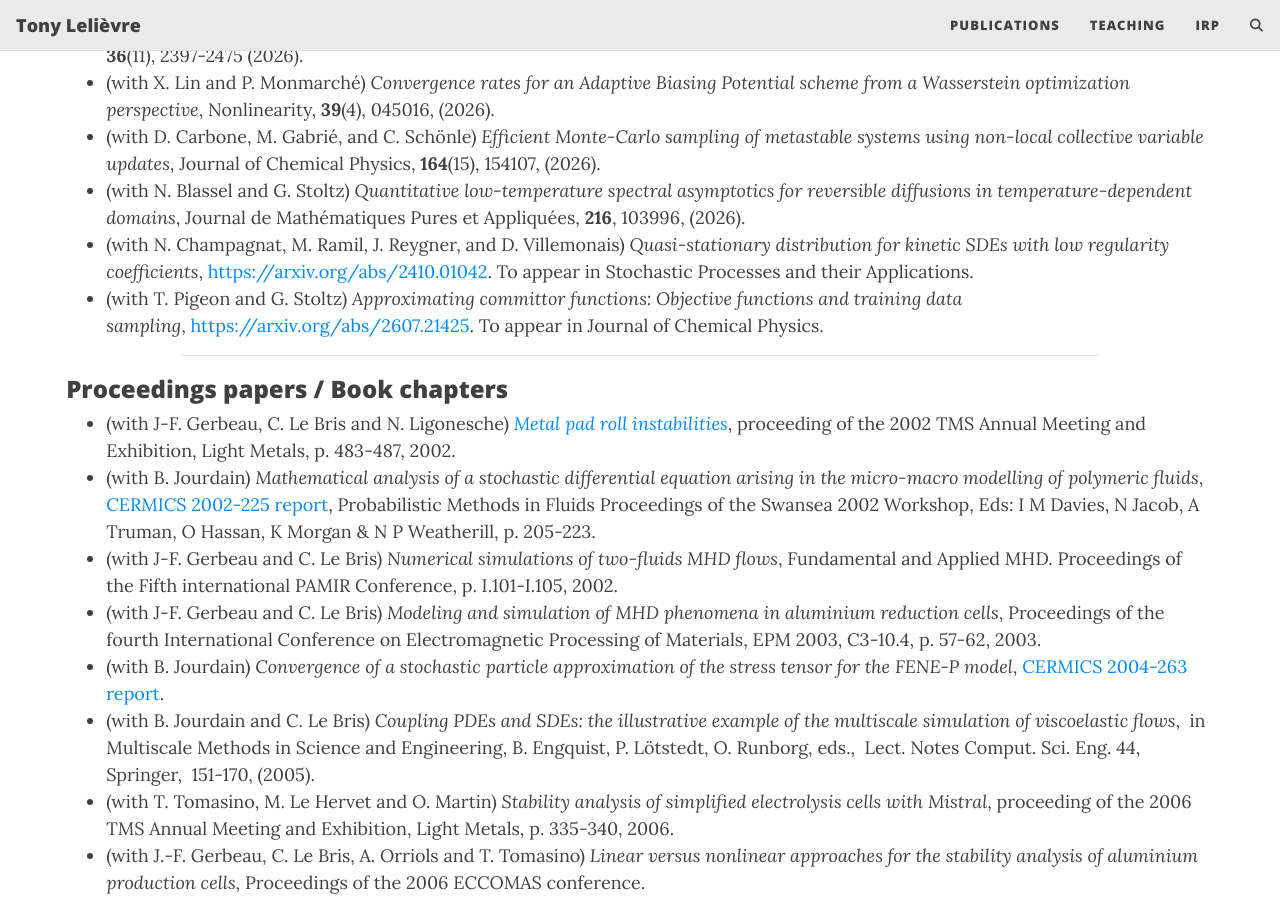
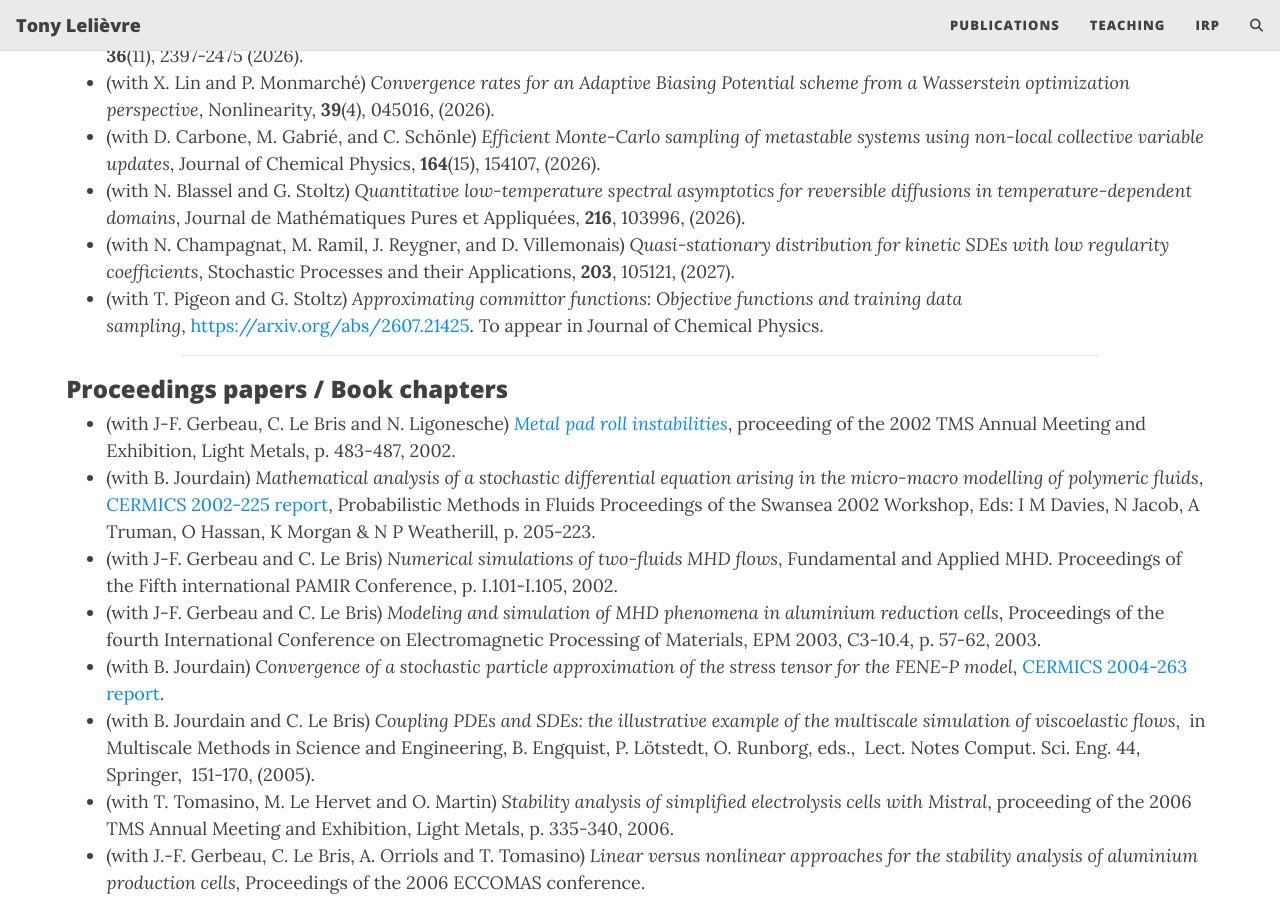
Before and after one commit to Tony-Lelievre/Tony-Lelievre.github.io, a Jekyll site: the page built from publications.md, in a window 1280 px wide and 900 px high, scrolled down 7509 px. Built offline with Jekyll 4.4.1, drawn with Linux system fonts in a browser that asks for light colours; comment, search, counter and statistics services are not loaded; our own code applies the rules of GitHub Pages for plain Markdown files.

Commit message:
Update kinetic SDE article citation

```diff
--- a/publications.md
+++ b/publications.md
@@ -158,7 +158,7 @@ Numerical Mathematics and Scientific Computation, Oxford University Press, 2006.
  	<li>(with X. Lin and P. Monmarché) <i>Convergence rates for an Adaptive Biasing Potential scheme from a Wasserstein optimization perspective</i>, Nonlinearity, <strong>39</strong>(4), 045016, (2026).</li>
  	<li>(with D. Carbone, M. Gabrié, and C. Schönle) <em>Efficient Monte-Carlo sampling of metastable systems using non-local collective variable updates</em>, Journal of Chemical Physics, <strong>164</strong>(15), 154107, (2026).</li>
 	<li>(with N. Blassel and G. Stoltz) <i>Quantitative low-temperature spectral asymptotics for reversible diffusions in temperature-dependent domains</i>, Journal de Mathématiques Pures et Appliquées, <strong>216</strong>, 103996, (2026).</li>
-  <li>(with N. Champagnat, M. Ramil, J. Reygner, and D. Villemonais) <i>Quasi-stationary distribution for kinetic SDEs with low regularity coefficients</i>, <a href="https://arxiv.org/abs/2410.01042">https://arxiv.org/abs/2410.01042</a>. To appear in Stochastic Processes and their Applications.</li>
+  <li>(with N. Champagnat, M. Ramil, J. Reygner, and D. Villemonais) <i>Quasi-stationary distribution for kinetic SDEs with low regularity coefficients</i>, Stochastic Processes and their Applications, <strong>203</strong>, 105121, (2027).</li>
   <li>(with T. Pigeon and G. Stoltz) <em>Approximating committor functions: Objective functions and training data sampling</em>, <a href="https://arxiv.org/abs/2607.21425">https://arxiv.org/abs/2607.21425</a>. To appear in Journal of Chemical Physics.</li>
 </ul>
 
```
